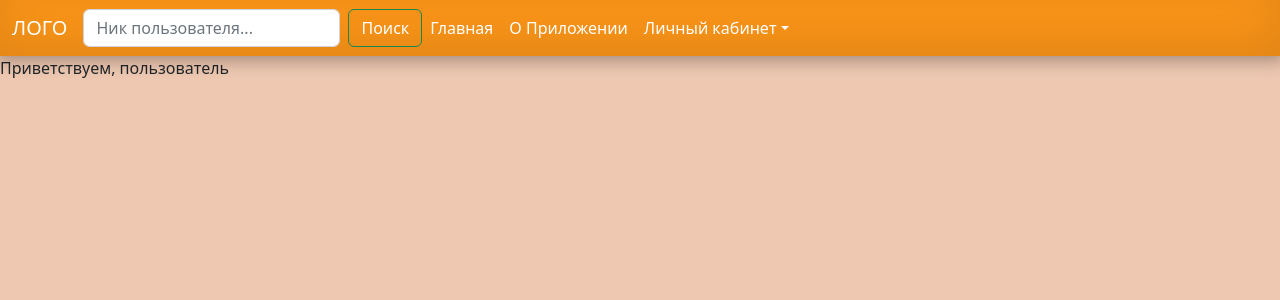
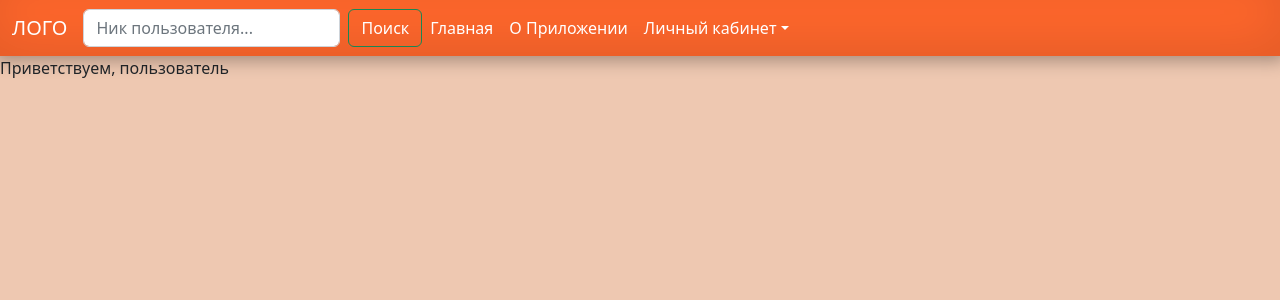
Before and after one commit to KelebRA31/dogs-meeting, a React (Create React App) app in the folder client/: page / in a window 1280 px wide. Shown: the top 300 px of the page. Built offline with nearby package versions, Linux system fonts and the light colour scheme.

Commit message:
styles updated

```diff
--- a/client/src/components/Navbar/Navbar.css
+++ b/client/src/components/Navbar/Navbar.css
@@ -3,7 +3,7 @@
 }
 
 .navbar-color {
-    background-color: #fb9518;
+    background-color: #ff672c;
 }
 
 .text-color-Navbar {
```
